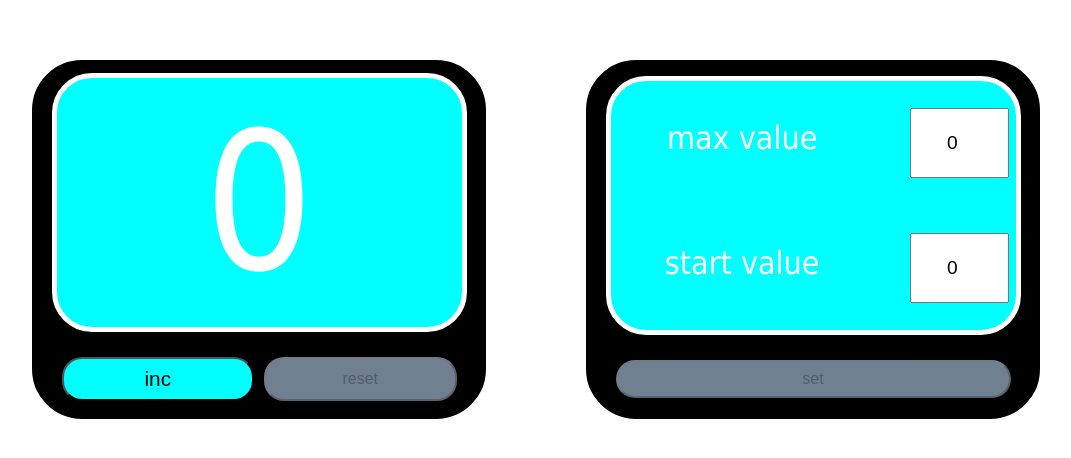
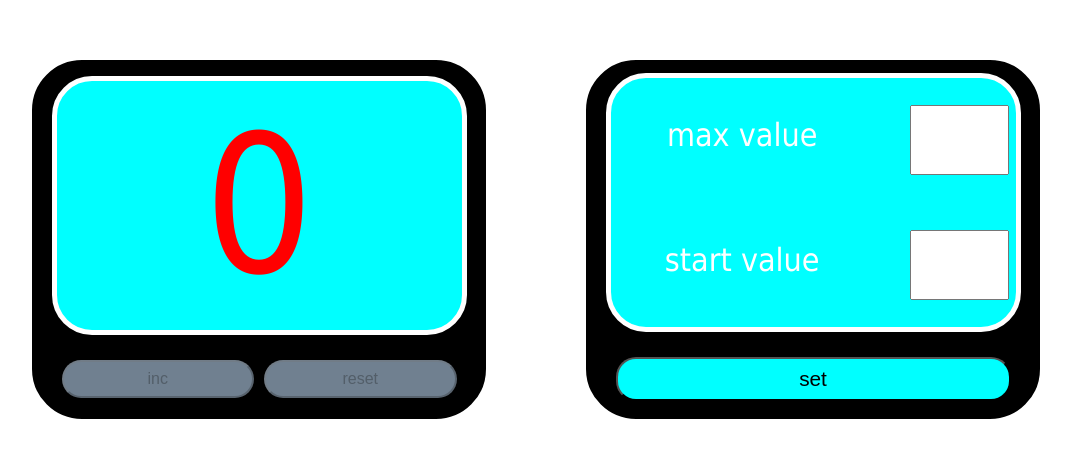
Before and after one commit to Lelik7777/exams, a React (Create React App) app: page / in a window 1280 px wide. Shown: the part 118-576 px from the top of the page, without its empty margins (104-1175 px from the left). Built offline with nearby package versions, Linux system fonts and the light colour scheme.

Commit message:
remove DisplayForSet.tsx, change Display.tsx,transfer logic to App from Set.tsx and Count.tsx

```diff
--- a/src/App.css
+++ b/src/App.css
@@ -86,9 +86,11 @@ button:disabled {
     text-align: center;
     font-size: 1.2rem;
 }
-.error{
+
+.error {
     background-color: red;
 }
+
 .span_value {
     display: inline-block;
     width: 65%;
--- a/src/App.tsx
+++ b/src/App.tsx
@@ -1,13 +1,39 @@
-import React from 'react';
+import React, {useState} from 'react';
 import './App.css';
 import {Count} from './exam_5.11.2021/components/Count';
 import {Set} from './exam_5.11.2021/components/Set';
 
 export function App() {
+    const [minValue, setMinValue] = useState(0);
+    const [maxValue, setMaxValue] = useState(0);
+    const changeMaxValue = (v: number) => {
+        setMaxValue(v);
+        console.log(maxValue);
+    }
+    const changeMinValue = (v: number) => {
+        setMinValue(v);
+        console.log(minValue)
+    }
+    let [count, setCount] = useState<number>(minValue);
+    console.log('min=', minValue);
+    const changeCount = () => {
+        let value = count;
+        count <= maxValue && value++;
+        setCount(value);
+    }
+    const zeroing = () => {
+        setCount(minValue);
+    }
     return (
         <div className="app">
-            <Count/>
-            <Set/>
+            <Count count={count}
+                   changeCount={changeCount}
+                   zeroing={zeroing}
+                   maxValue={maxValue}
+                   minValue={minValue}
+            />
+            <Set
+                changeMinValue={changeMinValue} changeMaxValue={changeMaxValue}/>
         </div>
     );
 }
--- a/src/exam_5.11.2021/components/Count.tsx
+++ b/src/exam_5.11.2021/components/Count.tsx
@@ -1,22 +1,26 @@
-import React, {useState} from 'react';
+import React from 'react';
 import {Button} from './Button';
 import {Display} from './Display';
 
-export const Count = () => {
-    let [count, setCount] = useState<number>(0);
-    const maxValue = 5;
-    const minValue = 0;
-    const changeCount = () => {
-        let value = count;
-        count <= maxValue && value++;
-        setCount(value);
-    }
-    const zeroing = () => {
-        setCount(minValue);
-    }
+type PropsType = {
+    maxValue: number;
+    minValue: number;
+    count: number;
+    changeCount: () => void;
+    zeroing: () => void;
+}
+export const Count = ({
+                          maxValue,
+                          minValue,
+                          count,
+                          changeCount,
+                          zeroing
+                      }: PropsType) => {
+
+    console.log(`count=${count}`);
     return (
         <div className={'container'}>
-            <Display count={count} maxValue={maxValue}/>
+            <Display count={count} maxValue={maxValue} type={true}/>
             <div className={'wrapper_buttons_count'}>
                 <Button title={'inc'}
                         disabled={count === maxValue ? true : false}
--- a/src/exam_5.11.2021/components/Display.tsx
+++ b/src/exam_5.11.2021/components/Display.tsx
@@ -1,16 +1,43 @@
 import React from 'react';
+import {Span} from './Span';
+import {Input} from './Input';
 
 type PropsType = {
-    count: number;
-    maxValue: number;
+    count?: number;
+    maxValue?: number;
+    type: boolean;
+    changeMaxValue?: (v: number) => void;
+    changeMinValue?: (v: number) => void;
 }
-export const Display = ({count, maxValue}: PropsType) => {
+export const Display = ({
+                            count,
+                            maxValue,
+                            type,
+                            changeMaxValue,
+                            changeMinValue,
+                            ...props
+                        }: PropsType) => {
     const style = {
         color: count === maxValue ? 'red' : '',
     }
     return (
-        <div className={'display'}>
-            <div className={'block_display'} style={style}>{count}</div>
-        </div>
+        type ?
+            //for count
+            <div className={'display'}>
+                <div className={'block_display'} style={style}>{count}</div>
+            </div>
+
+            :
+            //for set
+            <div className={'display display_set'}>
+                <div className={'block_dis_set'}>
+                    <Span title={'max value'}/>
+                    <Input type={'number'} changeValue={changeMaxValue}/>
+                </div>
+                <div className={'block_dis_set'}>
+                    <Span title={'start value'}/>
+                    <Input type={'number'} changeValue={changeMinValue}/>
+                </div>
+            </div>
     )
 }
--- a/src/exam_5.11.2021/components/DisplayForSet.tsx
+++ b/src/exam_5.11.2021/components/DisplayForSet.tsx
@@ -2,16 +2,20 @@ import React from 'react';
 import {Span} from './Span';
 import {Input} from './Input';
 
-export const DisplayForSet = () => {
+type PropsType = {
+    changeMaxValue: (v: number) => void;
+   changeMinValue: (v: number) => void;
+}
+export const DisplayForSet = ({changeMaxValue, changeMinValue,}: PropsType) => {
     return (
         <div className={'display display_set'}>
             <div className={'block_dis_set'}>
                 <Span title={'max value'}/>
-                <Input type={'number'} />
+                <Input type={'number'} changeValue={changeMaxValue}/>
             </div>
             <div className={'block_dis_set'}>
                 <Span title={'start value'}/>
-                <Input type={'number'} />
+                <Input type={'number'} changeValue={changeMinValue}/>
             </div>
         </div>
     )
--- a/src/exam_5.11.2021/components/Input.tsx
+++ b/src/exam_5.11.2021/components/Input.tsx
@@ -1,22 +1,23 @@
-import React, {useState} from 'react';
+import React, {ChangeEvent} from 'react';
 
 type PropsType = {
     type: string;
-    minValue?: number;
-    maxValue?: number;
-    //value?:number;
+    changeValue: ((v: number) => void)|undefined;
 }
-export const Input = ({type, minValue, maxValue, ...props}: PropsType) => {
-   const [value,setValue]=useState<number>(0)
+export const Input = ({
+                          type,
+                          changeValue, ...props
+                      }: PropsType) => {
+    const onChange = (e: ChangeEvent<HTMLInputElement>) => {
+        if(changeValue){
+            changeValue(+e.currentTarget.value);
+        }
 
-    /*const error={
-        backgroundColor:'red',
-    }*/
+    };
     return (
         <span className={'span_input'}>
             <input type={type}
-                   value={value}
-                   onChange={(e)=>setValue(+e.currentTarget.value)}
+                   onChange={onChange}
             />
         </span>
 
--- a/src/exam_5.11.2021/components/Set.tsx
+++ b/src/exam_5.11.2021/components/Set.tsx
@@ -1,14 +1,19 @@
 import React from 'react';
-import {DisplayForSet} from './DisplayForSet';
 import {Button} from './Button';
+import {Display} from './Display';
 
-export const Set = () => {
+type PropsType = {
+    changeMaxValue: (v: number) => void;
+    changeMinValue: (v: number) => void;
+}
+export const Set = ({changeMinValue, changeMaxValue}: PropsType) => {
 
     return (
         <div className={'container'}>
-            <DisplayForSet/>
+            {/*<DisplayForSet changeMaxValue={changeMaxValue} changeMinValue={changeMinValue}/div>*/}
+            <Display type={false} changeMaxValue={changeMaxValue} changeMinValue={changeMinValue}/>
             <div className={'wrapper_buttons_count'}>
-                <Button disabled={true} title={'set'} callBack={() => {
+                <Button disabled={false} title={'set'} callBack={() => {
                 }}/>
             </div>
 
```
